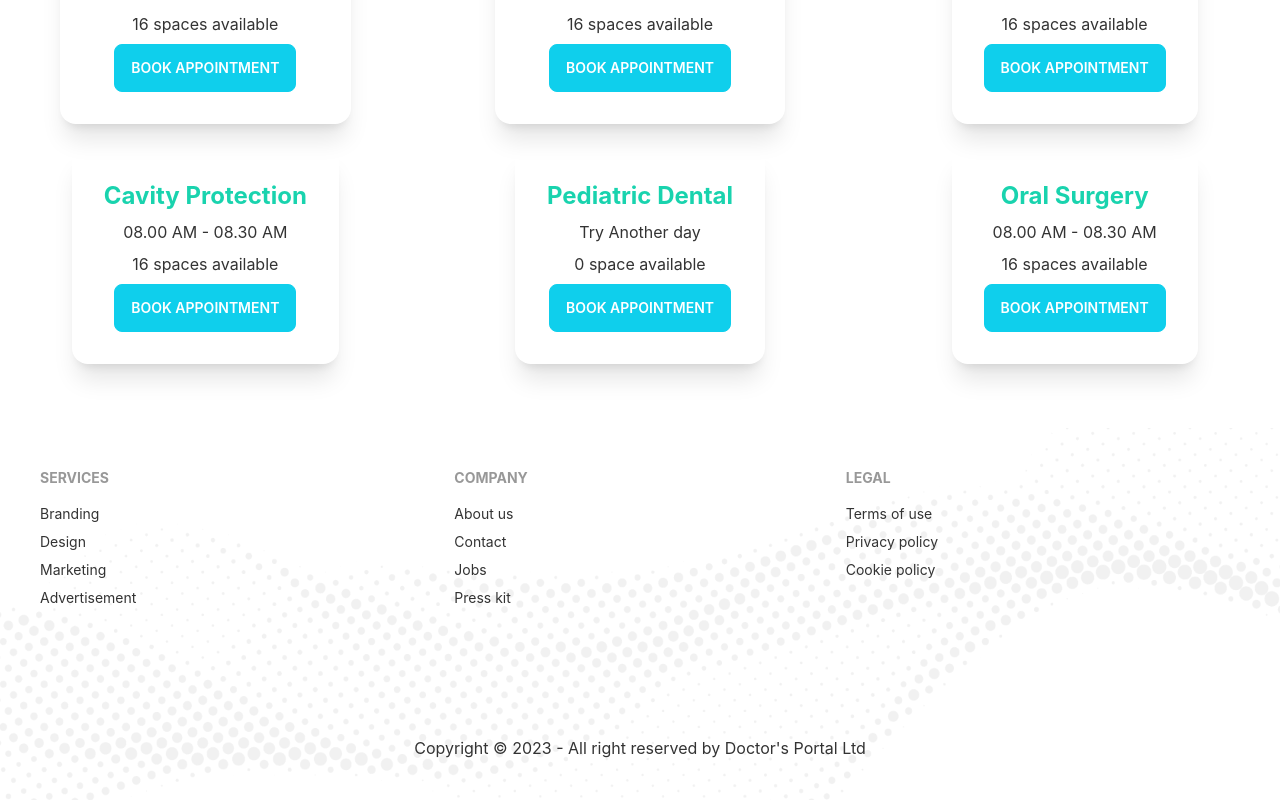
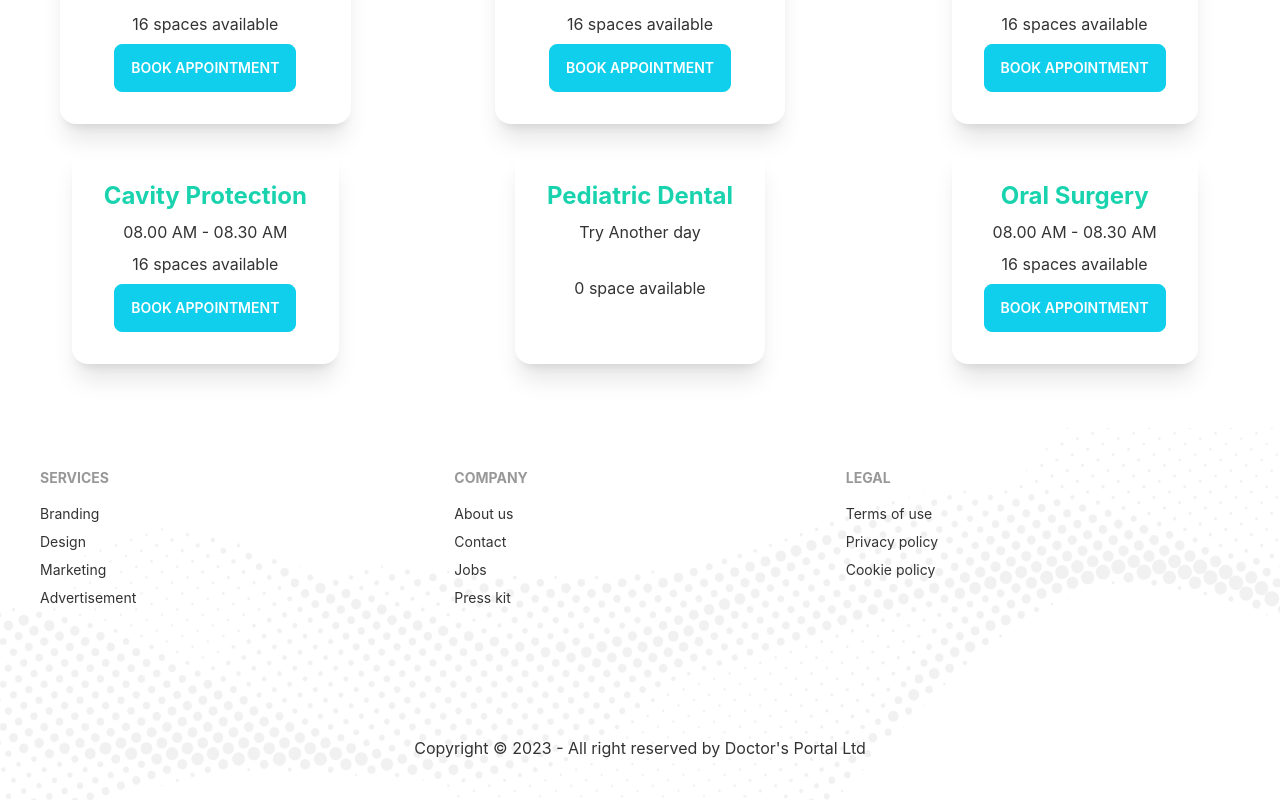
Before and after one commit to sowmik-sec/doctors-portal-client, a React (Create React App) app: page /appointment in a window 1280 px wide. Shown: the part 636-1436 px from the top of the page. Built offline with nearby package versions, Linux system fonts and the light colour scheme.

Commit message:
making modal button conditional

```diff
--- a/src/Pages/Appointment/AvailableAppointments/AppointmentOption.js
+++ b/src/Pages/Appointment/AvailableAppointments/AppointmentOption.js
@@ -13,6 +13,7 @@ const AppointmentOption = ({ appointmentOption, setTreatment }) => {
           {slots.length} {slots.length > 1 ? "spaces" : "space"} available
         </p>
         <div className="card-actions justify-center">
+          {slots.length > 0 ? (
             <label
               htmlFor="booking-modal"
               className="btn btn-primary text-white"
@@ -20,6 +21,9 @@ const AppointmentOption = ({ appointmentOption, setTreatment }) => {
             >
               Book Appointment
             </label>
+          ) : (
+            ""
+          )}
         </div>
       </div>
     </div>
```
Lines whose indentation alone changed are shown as unchanged.
